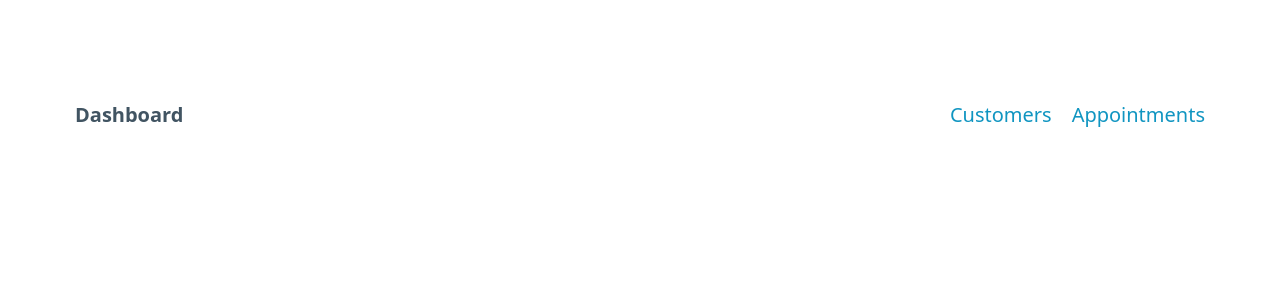
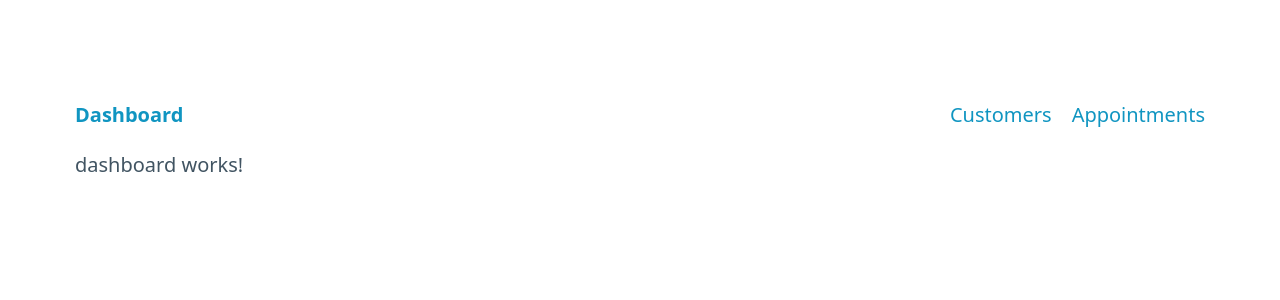
Before and after one commit to vasouv/diet-logs-rev-ui, an Angular app: page /dashboard in a window 1280 px wide. Before the commit this address led to /. Shown: the top 300 px of the page. Built offline with nearby package versions, Linux system fonts and the light colour scheme.

Commit message:
better navbar and dashboard component

```diff
--- a/src/app/app-routing/app-routing.module.ts
+++ b/src/app/app-routing/app-routing.module.ts
@@ -2,11 +2,13 @@ import {NgModule} from '@angular/core';
 import {RouterModule, Routes} from "@angular/router";
 import {CustomersComponent} from "../customers/customers/customers.component";
 import {AppointmentsComponent} from "../appointments/appointments/appointments.component";
+import {DashboardComponent} from "../dashboard/dashboard.component";
 
 const routes: Routes = [
+  {path: "dashboard", component: DashboardComponent},
   {path: "customers", component: CustomersComponent},
   {path: "appointments", component: AppointmentsComponent},
-  {path: "", redirectTo: "/customers", pathMatch: "full"}
+  {path: "", redirectTo: "/dashboard", pathMatch: "full"}
 ];
 
 @NgModule({
--- a/src/app/app.module.ts
+++ b/src/app/app.module.ts
@@ -6,13 +6,15 @@ import { CustomersComponent } from './customers/customers/customers.component';
 import { AppointmentsComponent } from './appointments/appointments/appointments.component';
 import { AppRoutingModule } from './app-routing/app-routing.module';
 import { NavbarComponent } from './navbar/navbar.component';
+import { DashboardComponent } from './dashboard/dashboard.component';
 
 @NgModule({
   declarations: [
     AppComponent,
     CustomersComponent,
     AppointmentsComponent,
-    NavbarComponent
+    NavbarComponent,
+    DashboardComponent
   ],
   imports: [
     BrowserModule,
--- /dev/null
+++ b/src/app/dashboard/dashboard.component.html
@@ -0,0 +1 @@
+<p>dashboard works!</p>
--- /dev/null
+++ b/src/app/dashboard/dashboard.component.ts
@@ -0,0 +1,15 @@
+import { Component, OnInit } from '@angular/core';
+
+@Component({
+  selector: 'app-dashboard',
+  templateUrl: './dashboard.component.html',
+  styleUrls: ['./dashboard.component.css']
+})
+export class DashboardComponent implements OnInit {
+
+  constructor() { }
+
+  ngOnInit(): void {
+  }
+
+}
--- a/src/app/navbar/navbar.component.html
+++ b/src/app/navbar/navbar.component.html
@@ -1,6 +1,6 @@
 <nav>
   <ul>
-    <li><strong>Dashboard</strong></li>
+    <li><strong><a routerLink="dashboard">Dashboard</a></strong></li>
   </ul>
   <ul>
     <li><a routerLink="customers">Customers</a></li>
--- a/src/index.html
+++ b/src/index.html
@@ -2,15 +2,16 @@
 <html lang="en">
 <head>
   <meta charset="utf-8">
-  <title>DietLogsRevUi</title>
+  <title>Diet Logs Revisited</title>
   <base href="/">
   <meta name="viewport" content="width=device-width, initial-scale=1">
   <link rel="icon" type="image/x-icon" href="favicon.ico">
 </head>
 <body>
-<main class="container">
-  <app-root></app-root>
-</main>
+
+  <main class="container">
+    <app-root></app-root>
+  </main>
 
 </body>
 </html>
```
Also changed, not shown: src/app/dashboard/dashboard.component.css (added), 1 other file (tests, documents, lock files or other folders).
